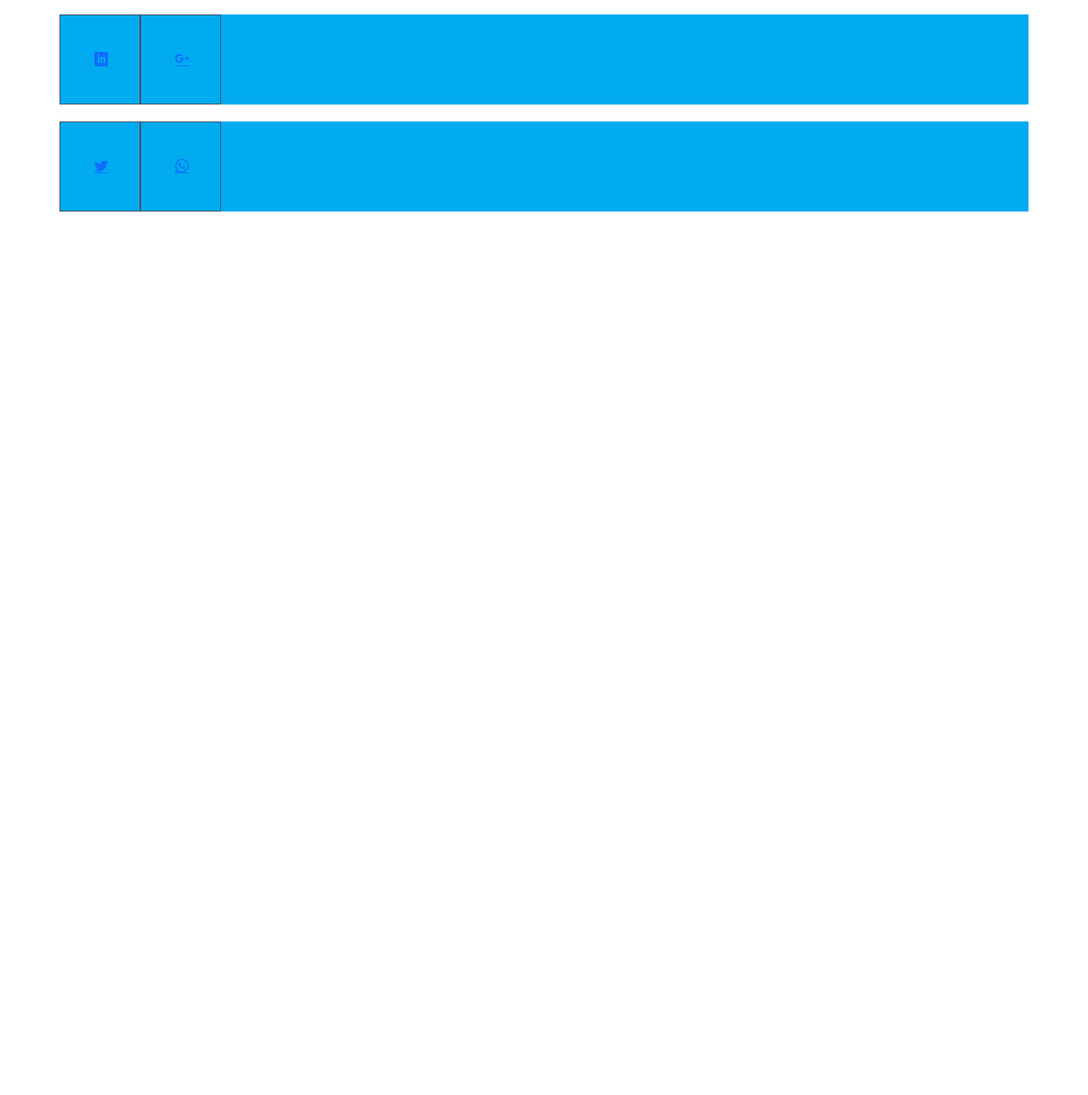
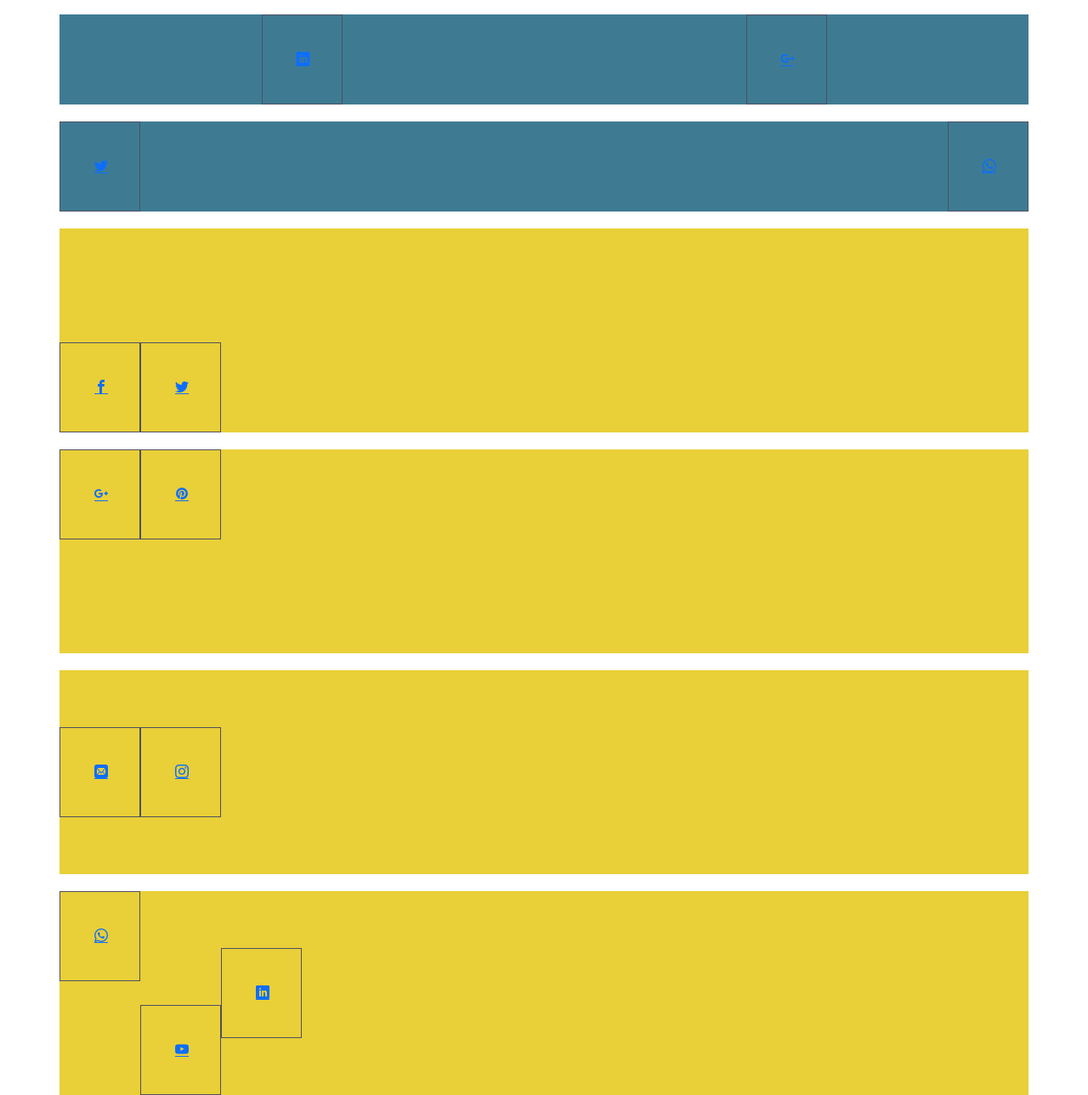
Before and after one commit to SebastianBorda55/Utilidadesbootstrapsss, a plain HTML site: page js/index.html in a window 1280 px wide. Shown: the part 507-1796 px from the top of the page at 85% size. Before the commit the page ends 800 px from the top, so only its background shows below. Drawn offline with Linux system fonts and the light colour scheme; files whose address does not match are found by name.

Commit message:
Utilidadesbootstrap
Juan Sebastian Borda

```diff
--- a/css/styles.css
+++ b/css/styles.css
@@ -1,5 +1,5 @@
 .alignH{
-    background-color: #00abf0;
+    background-color: #3e7b93;
 
     margin-top: 20px;
 }
@@ -10,3 +10,9 @@
     border: 1px solid #4d5061;
 
 }
+
+.alignV{
+    background: #e9cf38;
+    margin-top: 20px;
+    height: 15rem;
+}
--- a/js/index.html
+++ b/js/index.html
@@ -11,7 +11,7 @@
 </head>
 <body>
     <div class="container">
-		<div class="row  alignH">
+		<div class="row justify-content-start alignH">
 			<div class="columna col-1">
 				<a href="#" target="_blank" class="icon-facebook"></a>
 
@@ -21,7 +21,7 @@
 			</div>
 		</div>
 
-		<div class="row  alignH">
+		<div class="row justify-content-center alignH">
 			<div class="columna col-1">
 				<a href="#" target="_blank" class="icon-google-plus"></a>
 			</div>
@@ -31,7 +31,7 @@
 			</div>
 		</div>
 
-		<div class="row  alignH">
+		<div class="row justify-content-end alignH">
 
 			<div class="columna col-1">
 				<a href="#" class="icon-mail"></a>
@@ -53,7 +53,7 @@
 			</div>
 		</div>
 
-		<div class="row alignH">
+		<div class="row justify-content-around alignH">
 			<div class="columna col-1">
 				<a href="#" class="icon-linkedin"></a>
 			</div>
@@ -62,7 +62,7 @@
 			</div>
 		</div>
 
-		<div class="row alignH">
+		<div class="row justify-content-between alignH">
 			<div class="columna col-1">
 				<a href="#" target="_blank" class="icon-twitter"></a>
 			</div>
@@ -72,5 +72,57 @@
 		</div>
 	</div>
 
+
+
+    <!-- Alineación Vertical -->
+	<div class="container">
+		<div class="row align-items-end alignV">
+			<div class="columna col-1">
+				<a href="#" target="_blank" class="icon-facebook"></a>
+			</div>
+			<div class="columna col-1">
+				<a href="#" target="_blank" class="icon-twitter"></a>
+			</div>
+		</div>
+		<div class="row align-items-start  alignV">
+			<div class="columna col-1">
+				<a href="#" target="_blank" class="icon-google-plus"></a>
+			</div>
+			<div class="columna col-1">
+				<a href="#" target="_blank" class="icon-pinterest"></a>
+			</div>
+		</div>
+		<div class="row align-items-center alignV">
+			<div class="columna col-1">
+				<a href="#" class="icon-mail"></a>
+			</div>
+			<div class="columna col-1">
+				<a href="#" class="icon-instagram"></a>
+
+			</div>
+		</div>
+	</div>
+
+
+
+    <div class="container">
+		<div class="row alignV">
+			<div class="columna align-self-start col-1 ">
+				<a href="#" class="icon-whatsapp"></a>
+			</div>
+			<div class="columna align-self-end col-1 ">
+				<a href="#" class="icon-youtube"></a>
+
+			</div>
+			<div class="columna align-self-center col-1 ">
+				<a href="#" class="icon-linkedin"></a>
+			</div>
+		</div>
+
+	</div>
+
+
+
+
 </body>
 </html>
```
